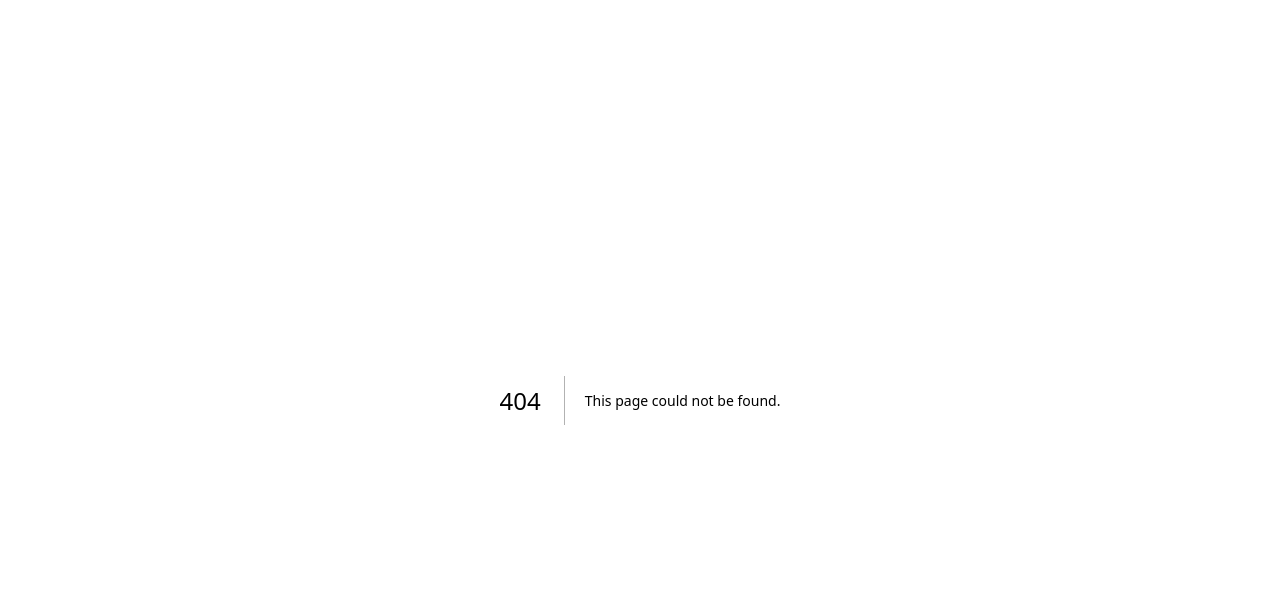
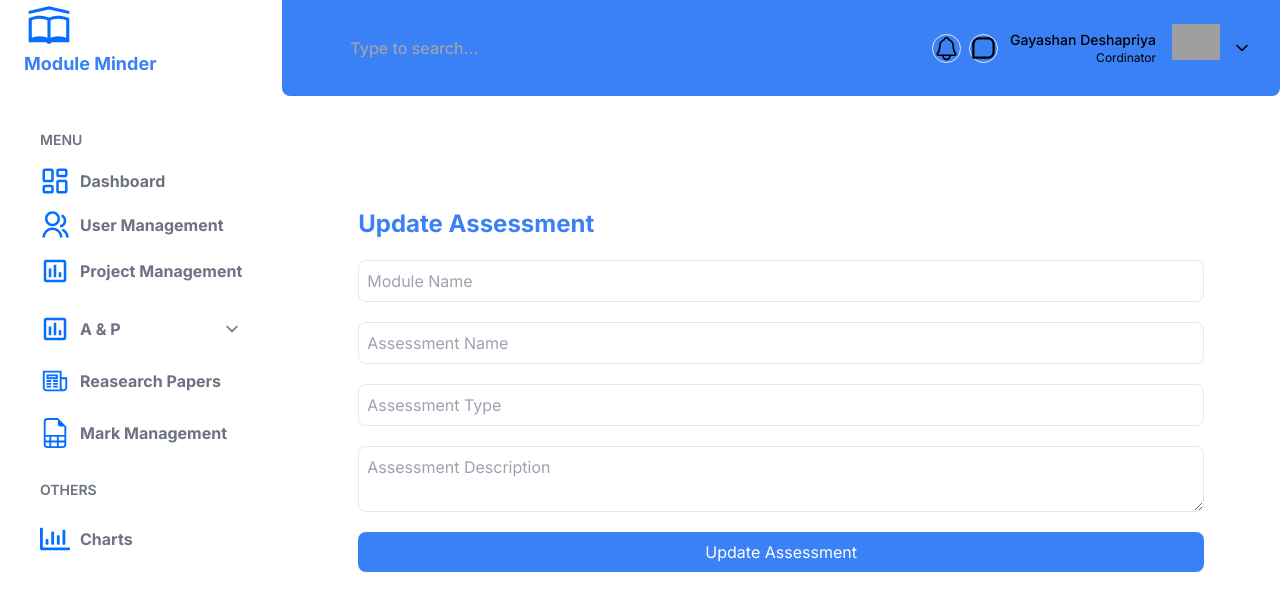
Before and after one commit to ITPM-JUN-WE-06/PMMS_frontend, a Next.js app: page /assessments/UpdateAssessment in a window 1280 px wide. Before the commit this address had no page. Shown: the top 610 px of the page. Built offline with nearby package versions, Linux system fonts and the light colour scheme; grey boxes are pictures that could not be loaded.

Commit message:
assessment update

```diff
--- /dev/null
+++ b/app/assessments/UpdateAssessment/page.tsx
@@ -0,0 +1,21 @@
+"use client";
+import React from "react";
+import { useRouter } from "next/router";
+import Layout from "../../components/Layouts/DefaultLayout";
+import AssessmentUpdateForm from "@/app/components/assessment/AssessmentUpdateForm";
+import { useSearchParams } from "next/navigation";
+
+const Page = () => {
+    const searchParams = useSearchParams();
+    const id=searchParams.get("id");
+
+    return (
+        <Layout>
+            <div className="container mx-auto px-3 py-12">
+                <AssessmentUpdateForm id={id } />
+            </div>
+        </Layout>
+    );
+};
+
+export default Page;
--- a/app/components/assessment/AssessmentList.tsx
+++ b/app/components/assessment/AssessmentList.tsx
@@ -31,16 +31,19 @@ export default async function AssessmentList() {
       {assess.map((a: any) => (
         <div
           key={a._id}
-          className=" bg-white p-4 border my-3 flex justify-between gap-5 items-start  rounded-lg"
+          className=" bg-white p-4 border my-3 flex justify-between gap-5 items-start rounded-lg shadow-md"
         >
           <div>
             <h2 className="text-2xl text-primary font-bold  ">{a.moduleName}</h2>
             <div className="text-sm  text-text-light">{a.assessmentDescription}</div>
+            <div className="text-sm  text-text-light">{a.assessmentType}</div>
+            <div className="text-sm  text-text-light">{a.assessmentName}</div>
           </div>
 
           <div className="flex gap-6">
             <RemoveBtn id={a._id} />
-            <Link href={`/editTopic/${a._id}`}>
+            {/* <Link href={`/editTopic/${a._id}`}> */}
+            <Link href={`/assessments/UpdateAssessment/${a._id}`}>
               <PencilIcon />
             </Link>
           </div>
--- /dev/null
+++ b/app/components/assessment/AssessmentUpdateForm.tsx
@@ -0,0 +1,105 @@
+// AssessmentUpdateForm.tsx
+"use client";
+import React, { useState, useEffect } from "react";
+import { useRouter } from "next/router";
+
+interface AssessmentUpdateFormProps {
+  id: string | null;
+}
+
+const AssessmentUpdateForm: React.FC<AssessmentUpdateFormProps> = ({ id }) => {
+
+  const [moduleName, setModuleName] = useState("");
+  const [assessmentName, setAssessmentName] = useState("");
+  const [assessmentType, setAssessmentType] = useState("");
+  const [assessmentDescription, setAssessmentDescription] = useState("");
+
+  useEffect(() => {
+    const fetchData = async () => {
+      try {
+        const res = await fetch(`http://localhost:3000/api/assessments/${id}`);
+        if (!res.ok) {
+          throw new Error("An error occurred while fetching the data");
+        }
+        const data = await res.json();
+        const { moduleName, assessmentName, assessmentType, assessmentDescription } = data;
+        setModuleName(moduleName);
+        setAssessmentName(assessmentName);
+        setAssessmentType(assessmentType);
+        setAssessmentDescription(assessmentDescription);
+      } catch (err) {
+        console.log("Error loading assessment", err);
+      }
+    };
+
+    if (id) {
+      fetchData();
+    }
+  }, [id]);
+
+  const handleSubmit = async (e: React.FormEvent<HTMLFormElement>) => {
+    e.preventDefault();
+    try {
+      const res = await fetch(`http://localhost:3000/api/UpdateAssessment?id=${id}`, {
+        method: "PUT",
+        headers: {
+          "Content-Type": "application/json",
+        },
+        body: JSON.stringify({
+          moduleName,
+          assessmentName,
+          assessmentType,
+          assessmentDescription,
+        }),
+      });
+      if (!res.ok) {
+        const errorMessage = await res.text();
+        throw new Error(`An error occurred while updating the assessment: ${errorMessage}`);
+      }
+      alert("Assessment updated successfully");
+    } catch (err) {
+      console.error("Error updating assessment", err);
+      // Handle/display the error appropriately
+    }
+  };
+
+  return (
+    <form onSubmit={handleSubmit} className="bg-white p-10 rounded-lg">
+      <h2 className="text-2xl text-primary font-bold mb-5">Update Assessment</h2>
+      <div className="flex flex-col gap-5">
+        <input
+          type="text"
+          placeholder="Module Name"
+          value={moduleName}
+          onChange={(e) => setModuleName(e.target.value)}
+          className="border p-2 rounded-lg"
+        />
+        <input
+          type="text"
+          placeholder="Assessment Name"
+          value={assessmentName}
+          onChange={(e) => setAssessmentName(e.target.value)}
+          className="border p-2 rounded-lg"
+        />
+        <input
+          type="text"
+          placeholder="Assessment Type"
+          value={assessmentType}
+          onChange={(e) => setAssessmentType(e.target.value)}
+          className="border p-2 rounded-lg"
+        />
+        <textarea
+          placeholder="Assessment Description"
+          value={assessmentDescription}
+          onChange={(e) => setAssessmentDescription(e.target.value)}
+          className="border p-2 rounded-lg"
+        />
+        <button type="submit" className="bg-primary text-white p-2 rounded-lg">
+          Update Assessment
+        </button>
+      </div>
+    </form>
+  );
+};
+
+export default AssessmentUpdateForm;
```
